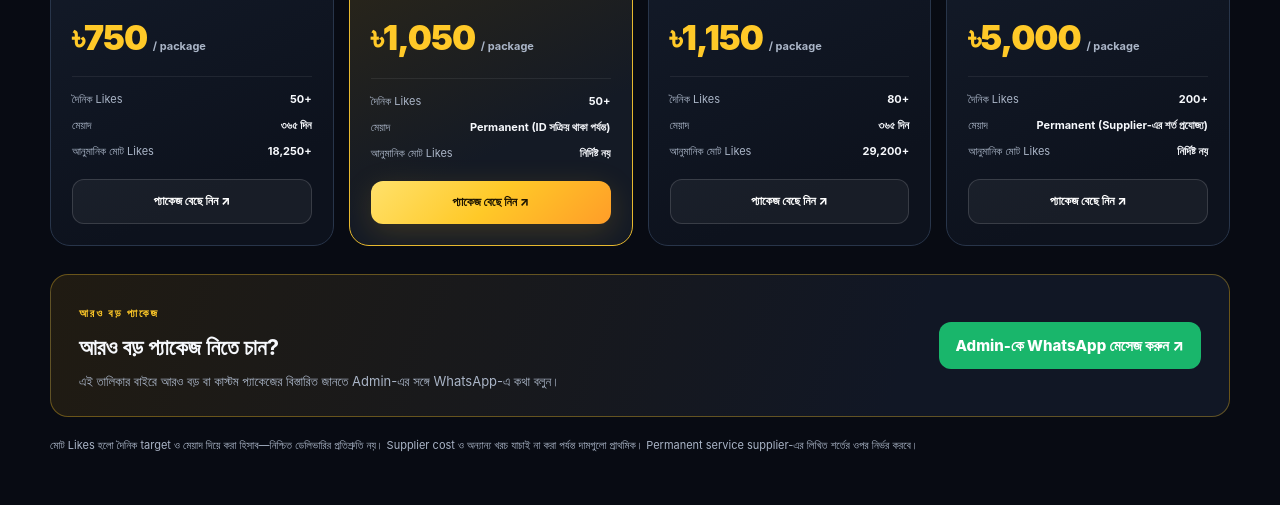
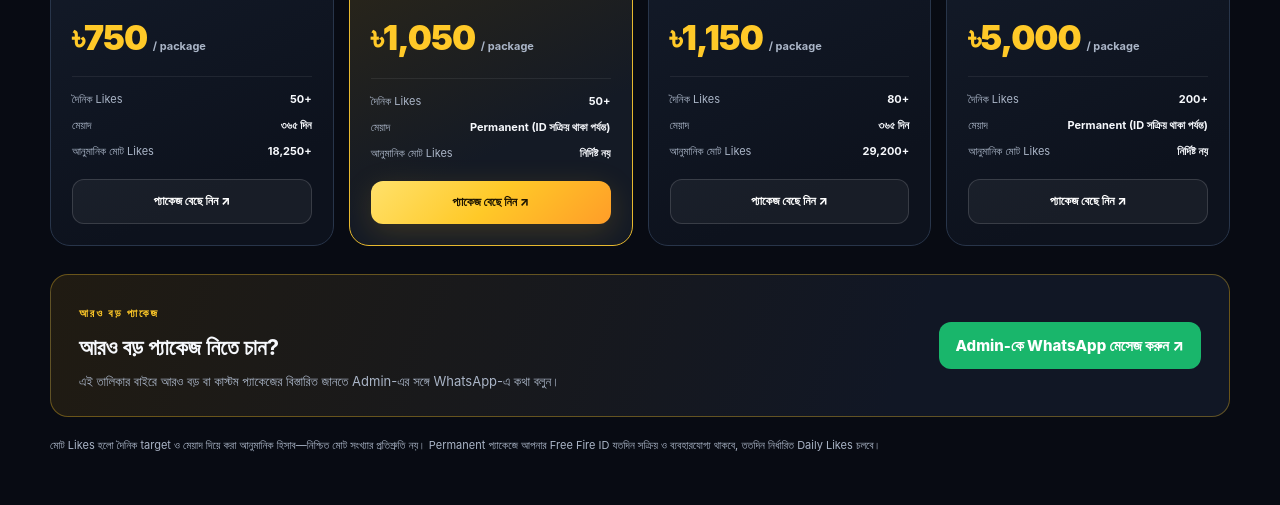
Before and after one commit to ffserviceshub/FF-Like-ServicesPicks, a plain HTML site: page index.html in a window 1280 px wide. Shown: the part 2136-2641 px from the top of the page. Drawn offline with Linux system fonts and the light colour scheme.

Commit message:
Update Lifetime VIP permanent package terms

```diff
--- a/index.html
+++ b/index.html
@@ -66,7 +66,7 @@ button:active,.btn:active{transform:scale(.98)}
 <div class="toolbar"><input id="search" type="search" placeholder="⌕ প্যাকেজ খুঁজুন..." aria-label="প্যাকেজ খুঁজুন"><select id="duration" aria-label="Filter by duration"><option value="all">সব মেয়াদ</option><option value="30">৩০ দিন</option><option value="60">৬০ দিন</option><option value="365">৩৬৫ দিন</option><option value="permanent">Permanent</option></select><select id="sort" aria-label="Sort packages"><option value="default">Recommended</option><option value="low">Price: Low to high</option><option value="high">Price: High to low</option></select></div>
 <div class="grid" id="package-grid"></div><div class="empty" id="empty">কোনো প্যাকেজ পাওয়া যায়নি। অন্যভাবে খুঁজে দেখুন।</div>
 <div class="more-packages"><div><span class="kicker">আরও বড় প্যাকেজ</span><h3>আরও বড় প্যাকেজ নিতে চান?</h3><p>এই তালিকার বাইরে আরও বড় বা কাস্টম প্যাকেজের বিস্তারিত জানতে Admin-এর সঙ্গে WhatsApp-এ কথা বলুন।</p></div><a class="btn btn-green" href="https://wa.me/8801951722651?text=%E0%A6%86%E0%A6%B8%E0%A6%B8%E0%A6%BE%E0%A6%B2%E0%A6%BE%E0%A6%AE%E0%A7%81%20%E0%A6%86%E0%A6%B2%E0%A6%BE%E0%A6%87%E0%A6%95%E0%A7%81%E0%A6%AE!%20%E0%A6%86%E0%A6%AE%E0%A6%BF%20%E0%A6%86%E0%A6%B0%E0%A6%93%20%E0%A6%AC%E0%A7%9C%20Free%20Fire%20Likes%20package%20%E0%A6%A8%E0%A%BF%E0%A6%A4%E0%A7%87%20%E0%A6%9A%E0%A6%BE%E0%A6%87%E0%A5%A4%20%E0%A6%A6%E0%A7%9F%E0%A6%BE%20%E0%A6%95%E0%A6%B0%E0%A7%87%20package%20details%20%E0%A6%9C%E0%A6%BE%E0%A6%A8%E0%A6%BE%E0%A6%AC%E0%A7%87%E0%A6%A8%E0%A5%A4" target="_blank" rel="noopener">Admin-কে WhatsApp মেসেজ করুন ↗</a></div>
-<p class="note">মোট Likes হলো দৈনিক target ও মেয়াদ দিয়ে করা হিসাব—নিশ্চিত ডেলিভারির প্রতিশ্রুতি নয়। Supplier cost ও অন্যান্য খরচ যাচাই না করা পর্যন্ত দামগুলো প্রাথমিক। Permanent service supplier-এর লিখিত শর্তের ওপর নির্ভর করবে।</p></div></section>
+<p class="note">মোট Likes হলো দৈনিক target ও মেয়াদ দিয়ে করা আনুমানিক হিসাব—নিশ্চিত মোট সংখ্যার প্রতিশ্রুতি নয়। Permanent প্যাকেজে আপনার Free Fire ID যতদিন সক্রিয় ও ব্যবহারযোগ্য থাকবে, ততদিন নির্ধারিত Daily Likes চলবে।</p></div></section>
 <section class="how" id="how"><div class="wrap"><div class="kicker">সহজ অর্ডার</div><h2 style="font-size:clamp(28px,4vw,42px);margin:8px 0 0">কীভাবে অর্ডার করবেন?</h2><div class="steps">
 <article class="step"><div class="num">ধাপ ০১</div><h3>প্যাকেজ বেছে নিন</h3><p>Daily Likes, মেয়াদ ও দাম দেখে পছন্দের package-এর Order বাটনে চাপ দিন।</p></article>
 <article class="step"><div class="num">ধাপ ০২</div><h3>bKash বা Nagad-এ পেমেন্ট করুন</h3><p>আপনার পছন্দের মাধ্যমের নম্বরে নির্বাচিত package-এর সঠিক amount Send Money করুন। পাঠানোর আগে নম্বর ও টাকার পরিমাণ মিলিয়ে নিন।</article>
@@ -123,7 +123,7 @@ const SETTINGS = {
  {name:"Yearly Value",daily:"50+",dailyValue:50,days:365,duration:"৩৬৫ দিন",price:750},
  {name:"Lifetime Star",daily:"50+",dailyValue:50,days:null,duration:"Permanent (ID সক্রিয় থাকা পর্যন্ত)",price:1050,featured:true},
  {name:"Yearly Pro",daily:"80+",dailyValue:80,days:365,duration:"৩৬৫ দিন",price:1150},
- {name:"Lifetime VIP",daily:"200+",dailyValue:200,days:null,duration:"Permanent (Supplier-এর শর্ত প্রযোজ্য)",price:5000}
+ {name:"Lifetime VIP",daily:"200+",dailyValue:200,days:null,duration:"Permanent (ID সক্রিয় থাকা পর্যন্ত)",price:5000}
  ]};
 const $=id=>document.getElementById(id),money=n=>"৳"+Number(n).toLocaleString("en-BD");
 function total(p){return p.days?(p.dailyValue*p.days).toLocaleString("en-BD")+"+":"নির্দিষ্ট নয়"}
```
